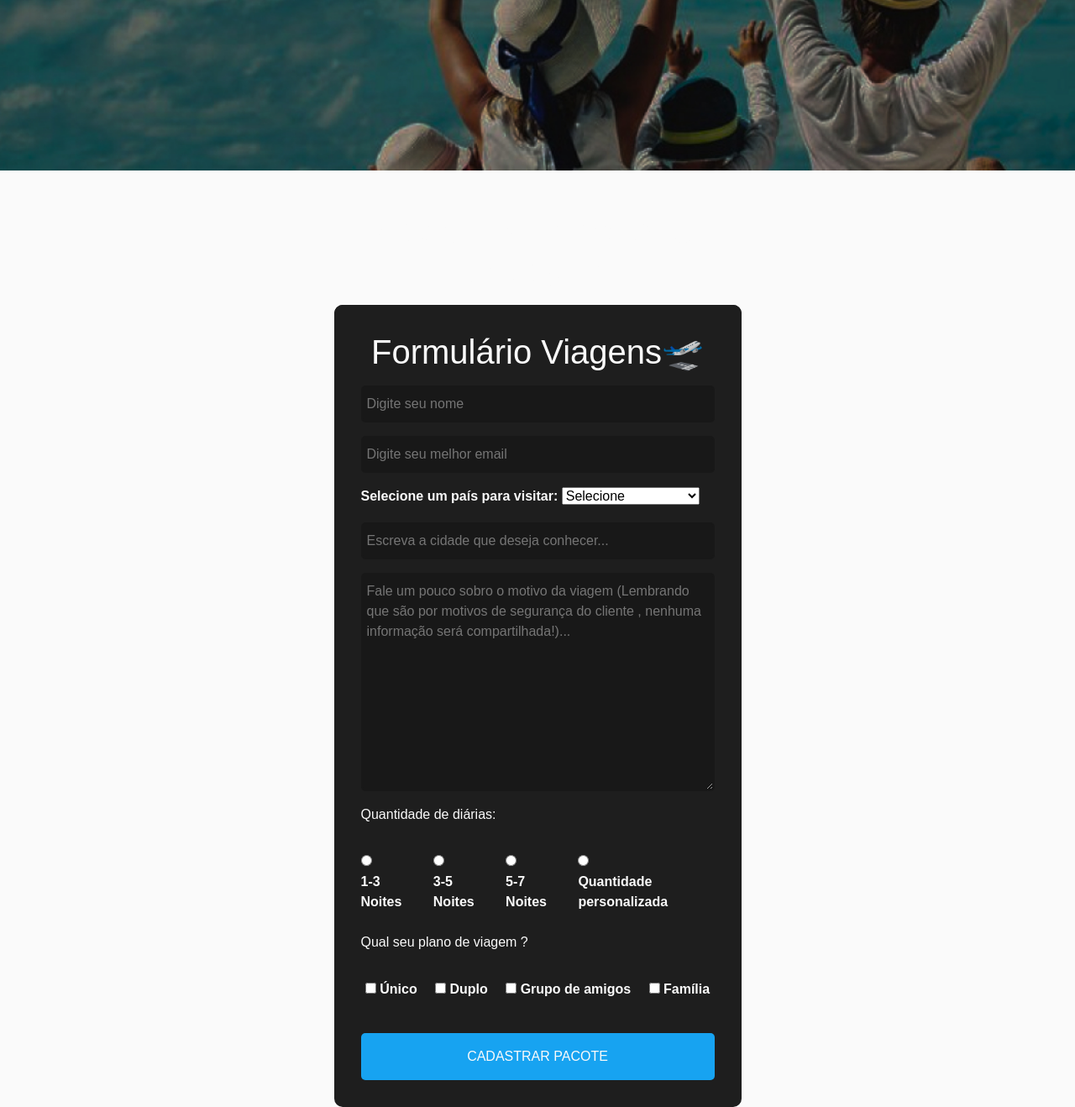
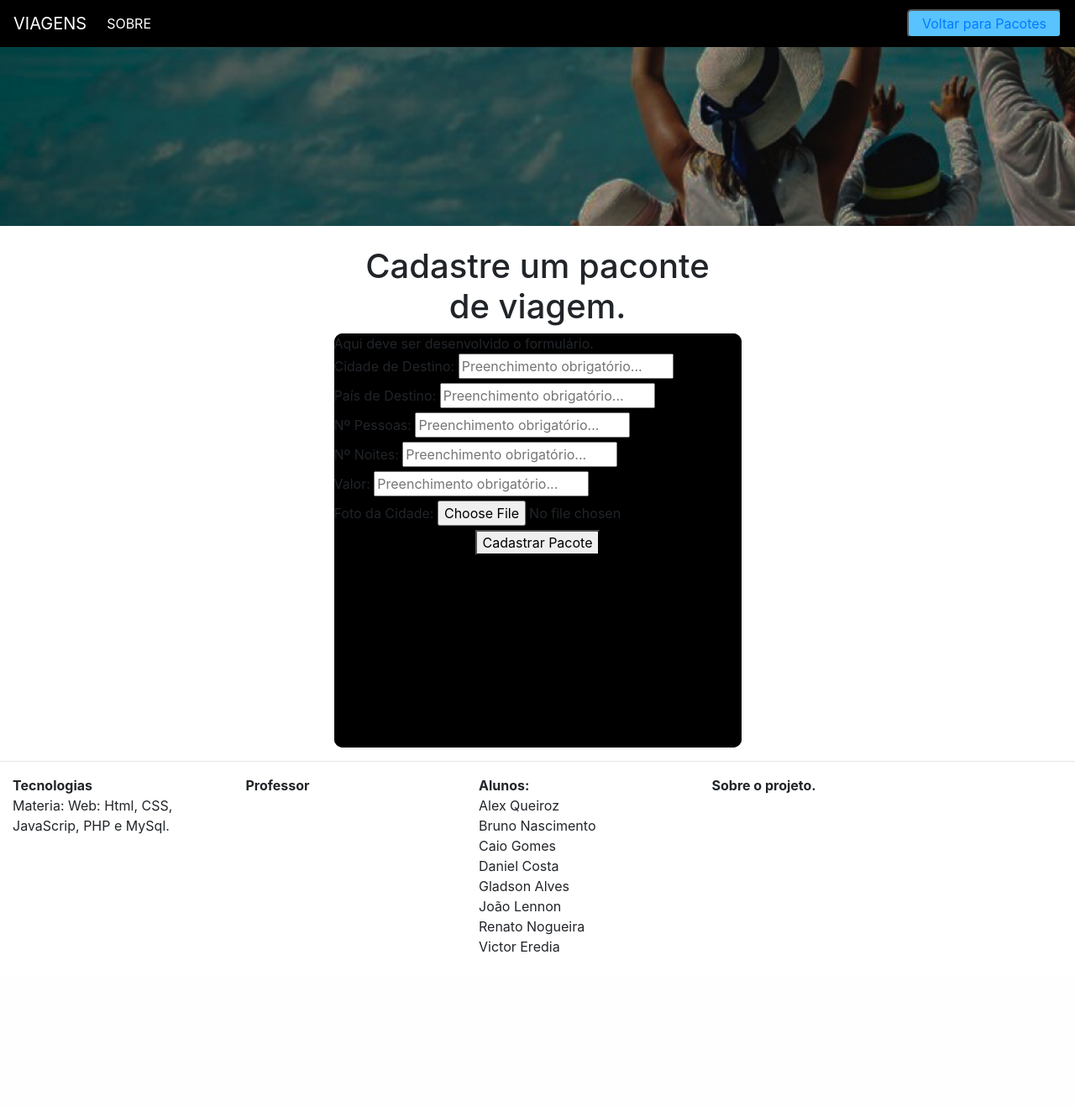
Before and after one commit to BrunoNascimentoBarbosa/ViagensPacotesWeb, a PHP site: page /cadastroPacotes.html in a window 1280 px wide; the page is wider, and only the part inside the window is pictured. Shown: that part at 84% size. After the commit the page ends 1134 px from the top of that part, so only its background shows below. Run offline with PHP 8.4, Linux system fonts and the light colour scheme.

Commit message:
Revert "Formulário adicionado no projeto (by: Caio)"
This reverts commit 791eb986d385a3da79a48b57493ef0bdea510f95.

```diff
--- a/cadastroPacotes.html
+++ b/cadastroPacotes.html
@@ -12,6 +12,7 @@ Curso Análise e Desenvolvimento de Sistemas -->
         <meta name="keywords" content="Destinos,Roteiros,Pacotes,Voos">
         <meta name="author" content="Renato Nogueira Nery - Rio de Janeiro ,Brasil 2023 ">
         <meta name="viewport" content="width=device-width, initial-scale=1.0">
+        <link rel="stylesheet" href="estilo/bootstrap-3.4.1-dist/css/bootstrap.min.css">
         <link rel="stylesheet" href="estilo/justified-nav.css">
         <link rel="stylesheet" href="bootstrap-4.6.2-dist/css/bootstrap.min.css">
         <link rel="stylesheet" href="style/style.css">
@@ -45,79 +46,76 @@ Curso Análise e Desenvolvimento de Sistemas -->
 
                 <div class="box-formulario">
 
-                  <div class="content">
-                    <h1>Formulário Viagens🛫</h1>
-                    <form id="form">
-                        <div>
-                            <input type="text" placeholder="Digite seu nome" class="inputs required" >
-                            <span class="span-required">Nome deve ter no mínimo 3 caracteres</span>
-                        </div>
-                        <div>
-                            <input type="email" placeholder="Digite seu melhor email" class="inputs required" >
-                            <span class="span-required">Digite um email válido</span>
-                        </div>
+                  <div class="box-formulario">
 
-                        <div class="campo">
-                            <label for="senioridade"><strong>Selecione um país para visitar:</strong></label>
-                            <select id="senioridade" required>
-                              <option selected disabled value="">Selecione</option>
-                              <option>FRANÇA</option>
-                              <option>ESTADOS UNIDOS</option>
-                              <option>JAPÃO</option>
-                              <option>ITÁLIA</option>
-                            </select>
-                        </div>
-                        <div>
-                            <input type="password" placeholder="Escreva a cidade que deseja conhecer..." class="inputs required" >
-                            <span class="span-required">Senhas devem ser compatíveis</span>
-                        </div>
-                        <textarea class="inputs" name="descricao" id="descricao" cols="25" rows="10" placeholder="Fale um pouco sobro o motivo da viagem (Lembrando que são por motivos de segurança do cliente , nenhuma informação será compartilhada!)..."></textarea>
-                        <p>Quantidade de diárias:</p>
-                        <div class="box-select">
-                            <div>
-                                <input type="radio" id="m" value="m" name="sexo">
-                                <label for="m">1-3 Noites</label>
-                            </div>
-                            <div>
-                                <input type="radio" id="f" value="f" name="sexo">
-                                <label for="f">3-5 Noites</label>
-                            </div>
-                            <div>
-                                <input type="radio" id="o" value="o" name="sexo">
-                                <label for="o">5-7 Noites</label>
-                            </div>
-                            <div>
-                                <input type="radio" id="o" value="o" name="sexo">
-                                <label for="o">Quantidade personalizada</label>
-                            </div>
-                        </div>
-                        <p>Qual seu plano de viagem ?</p>
-                        <div class="box-select">
-                            <div>
-                                <input type="checkbox" id="html" value="html" name="experiencias">
-                                <label for="html">Único</label>
-                            </div>
-                            <div>
-                                <input type="checkbox" id="css" value="css" name="experiencias">
-                                <label for="css">Duplo</label>
-                            </div>
-                            <div>
-                                <input type="checkbox" id="js" value="js" name="experiencias">
-                                <label for="js">Grupo de amigos</label>
-                            </div>
-                            <div>
-                                <input type="checkbox" id="php" value="php" name="experiencias">
-                                <label for="php">Família</label>
-                            </div>
-                        </div>
-                        <button type="submit">CADASTRAR PACOTE</button>
+                    Aqui deve ser desenvolvido o formulário.
+                    <!--Aqui deve ser desenvolvido o formulário.-->
+                    <form name="cadastrarpct" action="" method="">
+                     <!--Atributo action = chama código PHP e o atributo method definirá a forma como o conteúdo
+                     do formulário será enviado : GET ou POST
+                     estilizar o formulário no CSS-->
+
+                     <label for="cidadedestino" id="est1">Cidade de Destino:</label>
+                     <input type="text" id="cidadedestino" name="cidadedestino" placeholder="Preenchimento obrigatório...">
+                     <br>
+                     <label for="paisdestino" id="est2">País de Destino:</label>
+                     <input type="text" id="paisdestino" name="paisdestino" placeholder="Preenchimento obrigatório...">
+                     <br>
+                     <label for="numpessoa" id="est3">Nº Pessoas:</label>
+                     <input type="number" id="numpessoa" name="numpessoa" placeholder="Preenchimento obrigatório...">
+                     <br>
+                     <label for="numpessoa" id="est4">Nº Noites:</label>
+                     <input type="number" id="numnoites" name="numnoites" placeholder="Preenchimento obrigatório...">
+                     <br>
+                     <label for="valor" id="est5">Valor:</label>
+                     <input type="text" name="valor" placeholder="Preenchimento obrigatório...">
+                     <br>
+                     <label for="arquivo" id="est6">Foto da Cidade:</label>
+                     <input type="file" name="arquivo">
+                     <br>
+                     <center><button>Cadastrar Pacote</button></center>
                     </form>
+                    <!--Formulário Criado , precisa de muitos acertos no CSS
+                   a tag <center> não poderá ser usada
+                   Formulário não está estilizado-->
+
+
                 </div>
 
 </div>
                 <hr>
 
+            <!-- Rodapé do site-->
+                <div class="row container" >
+                    <div class="col">
 
+                        <strong>Tecnologias </strong>
+                        <p>Materia: Web: Html, CSS, JavaScrip, PHP e MySql.</p>
+
+                    </div>
+                    <div class="col">
+                        <strong>  Professor  </strong>
+                    </div>
+                    <div class="col">
+                       <strong> Alunos:</strong><br>
+                       <a>Alex Queiroz</a><br>
+                       <a>Bruno Nascimento</a> <br>
+                       <a>Caio Gomes</a> <br>
+                       <a>Daniel Costa</a> <br>
+                       <a>Gladson Alves</a> <br>
+                       <a>João Lennon</a> <br>
+                       <a>Renato Nogueira</a> <br>
+                       <a>Victor Eredia</a> <br>
+
+                    </div>
+                    <div class="col">
+                        <strong> Sobre o projeto.</strong>
+                      </div>
+                  </div>
+                </div>
+                <br>
+
+            <!-- Fim do Rodapé do site-->
 
 
 
--- a/index.html
+++ b/index.html
@@ -12,6 +12,7 @@ Curso Análise e Desenvolvimento de Sistemas -->
         <meta name="keywords" content="Destinos,Roteiros,Pacotes,Voos">
         <meta name="author" content="Renato Nogueira Nery - Rio de Janeiro ,Brasil 2023 ">
         <meta name="viewport" content="width=device-width, initial-scale=1.0">
+        <link rel="stylesheet" href="estilo/bootstrap-3.4.1-dist/css/bootstrap.min.css">
         <link rel="stylesheet" href="estilo/justified-nav.css">
         <link rel="stylesheet" href="bootstrap-4.6.2-dist/css/bootstrap.min.css">
         <link rel="stylesheet" href="style/style.css">
--- a/review.html
+++ b/review.html
@@ -3,10 +3,11 @@
     <head>
         <meta charset="UTF-8">
         <meta name="viewport" content="width=device-width, initial-scale=1.0">
+        <link rel="stylesheet" href="estilo/bootstrap-3.4.1-dist/css/bootstrap.min.css">
 
         <link rel="stylesheet" href="estilo/justified-nav.css">
-        <link rel="stylesheet" href="bootstrap-4.6.2-dist/css/bootstrap.min.css">
-        <link rel="stylesheet" href="style/style.css">
+        <script src="https://ajax.googleapis.com/ajax/libs/jquery/3.6.4/jquery.min.js"></script>
+        <script src="estilo/bootstrap-3.4.1-dist/js/bootstrap.min.js"></script>
 
     <body>
 
--- a/style/style.css
+++ b/style/style.css
@@ -72,132 +72,3 @@
     z-index: -1;
 
 }
-
-:root{
-    --color-white:#FAFAFA;
-    --color-dark1: #181818;
-    --color-dark2: #1e1e1e;
-    --color-blue: #17A3F1;
-}
-
-*{
-    margin: 0;
-    padding: 0;
-}
-.logo{
-    width: 42px;
-    height: 42px;
-    margin: 28px 0 0 50px;
-}
-header{
-    width: 100%;
-    height: 70px;
-    left: -1px;
-    background-color: var(--color-dark2);
-    display: flex;
-    justify-content: space-between;
-    margin-bottom: 60px;
-
-}
-ul{
-    display: flex;
-    margin: 23px;
-}
-li{
-color: var(--color-white);
-list-style: none;
-padding-left: 2rem;
-cursor: pointer;
-}
-body{
-    font-family: Arial, Helvetica, sans-serif;
-    background-color: var(--color-white);
-    color: var(--color-white);
-    display: flex;
-    justify-content: center;
-    align-items: center;
-    height: 100vh;
-    flex-direction: column;
-
-}
-
-.content{
-    background-color: var(--color-dark2);
-    padding: 2rem;
-    border-radius: 10px;
-    min-width: 30%;
-    overflow: auto;
-    margin-bottom: 7rem;
-}
-
-h1{
-    margin-bottom: 1rem;
-    text-align: center;
-}
-
-.content form{
-    display: flex;
-    flex-direction: column;
-    gap: 1rem;
-}
-
-.span-required{
-    font-size: 12px;
-    margin: 3px 0 0 1px;
-    color: var(--color-red);
-    display: none;
-}
-
-.inputs{
-    padding: 8px 5px;
-    outline: none;
-    border-radius: 5px;
-    background-color: var(--color-dark1);
-    border: 2px solid var(--color-dark1);
-    color: var(--color-white);
-    width: 100%;
-    box-sizing: border-box;
-    transition: .3s;
-}
-
-.inputs:focus{
-    border-color: var(--color-purple1);
-}
-
-.box-select{
-    display: flex;
-    justify-content: space-evenly;
-    font-weight: bold;
-    gap: 1rem;
-}
-
-button[type="submit"]{
-    padding: 1rem;
-    font-size: 1rem;
-    outline: none;
-    border: none;
-    border-radius: 5px;
-    margin-top: 1rem;
-    background-color: var(--color-blue);
-    color: var(--color-white);
-    cursor: pointer;
-    transition: .3s;
-}
-
-button[type="submit"]:hover{
-    background-color: var(--color-dar);
-}
-
-.campo label {
-    margin-bottom: 0.2em;
-    color: var(--color-white);
-
-}
-
-.campo select option {
-    padding-right: 1em;
-}
-
-.campo input:focus, .campo select:focus, .campo textarea:focus {
-    background: var(--color-white)
-}
```
